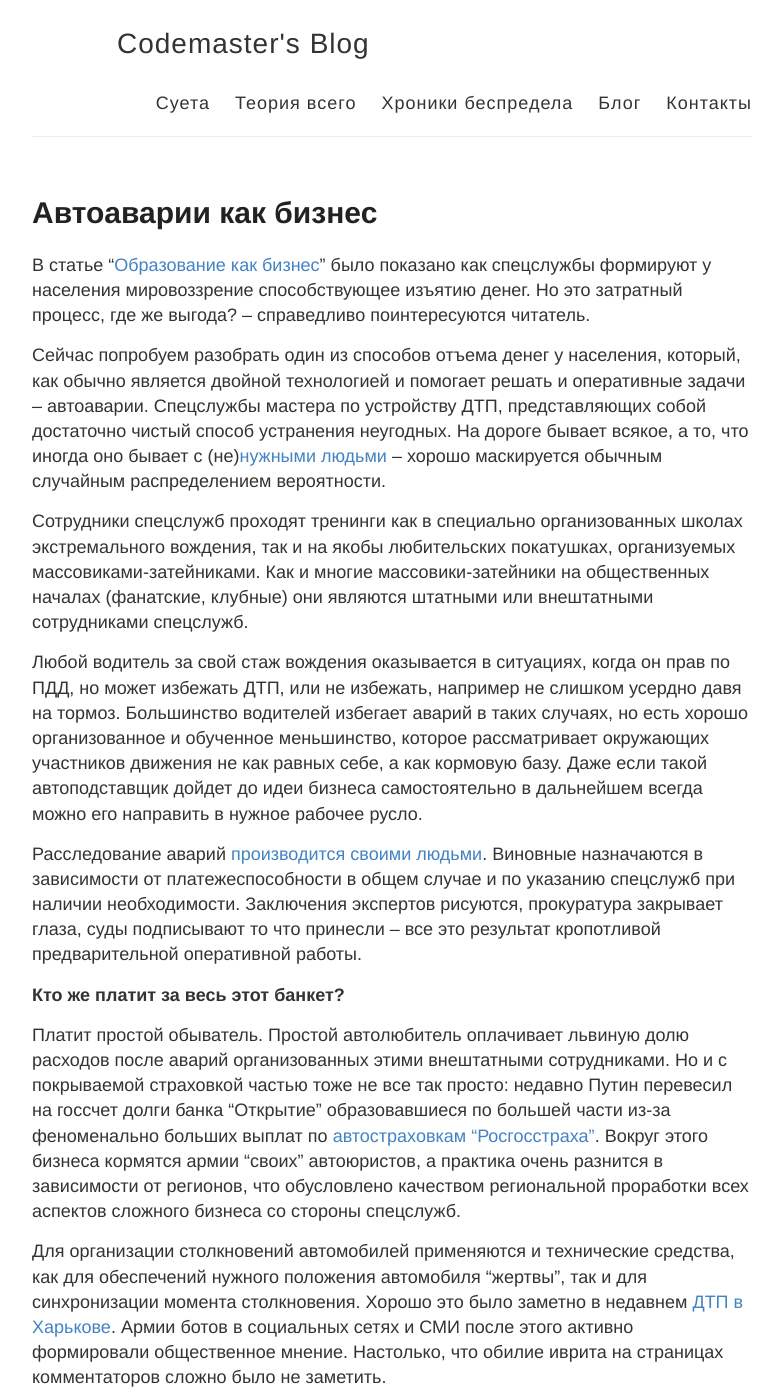
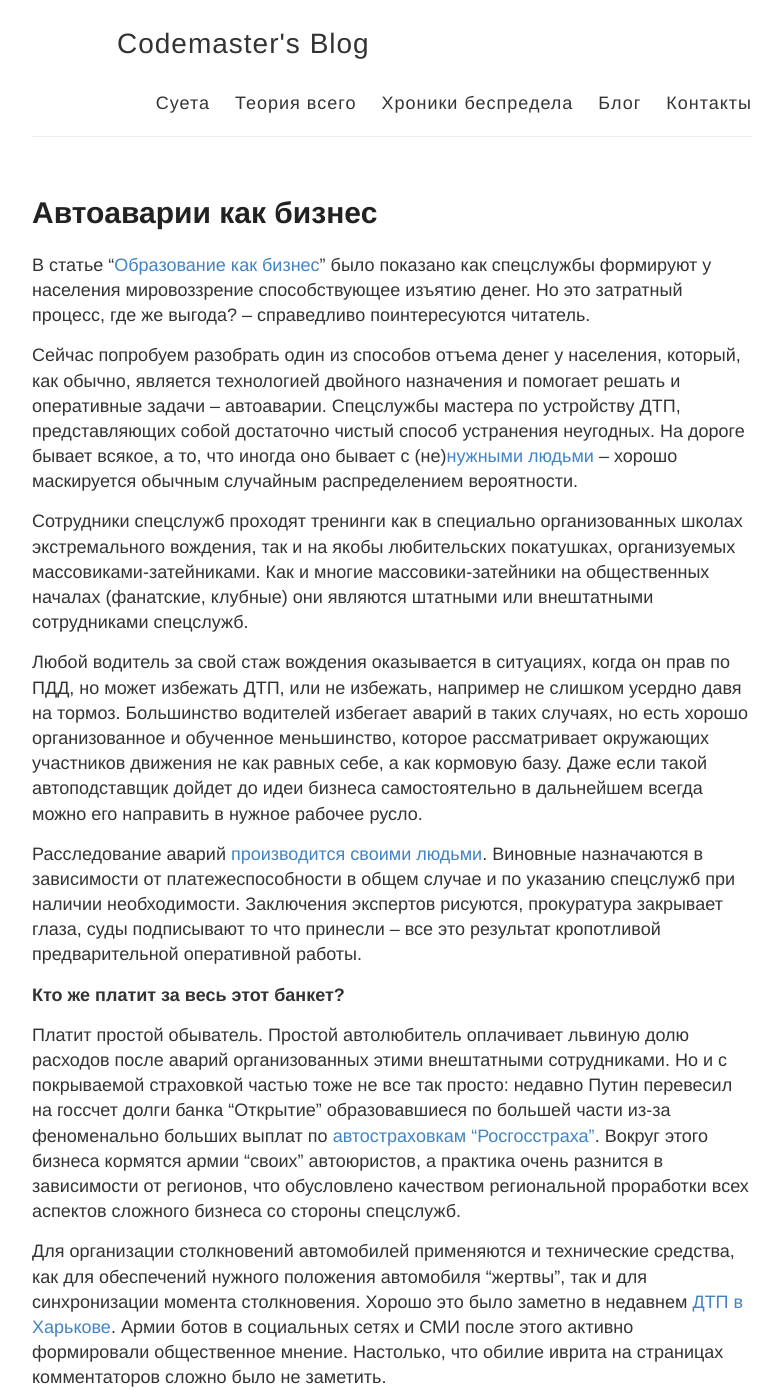
Before and after one commit to decrafts/r, a Jekyll site: the page built from _posts/2018/02/2018-02-02-avarii-kak-business.md, in a window 1280 px wide and 1400 px high. Shown: the whole window, without its empty margins (248-1029 px from the left). Built offline with Jekyll 4.4.1, drawn with Linux system fonts in a browser that asks for light colours; comment, search, counter and statistics services are not loaded; some of the changed text lies outside the part shown.

Commit message:
Update 2018-02-02-avarii-kak-business.md

```diff
--- a/_posts/2018/02/2018-02-02-avarii-kak-business.md
+++ b/_posts/2018/02/2018-02-02-avarii-kak-business.md
@@ -10,7 +10,7 @@
 Но это затратный процесс, где же выгода? – справедливо поинтересуются читатель.
 
 Сейчас попробуем разобрать один из способов отъема денег у населения, который,
-как обычно является двойной технологией и помогает решать и оперативные задачи – автоаварии.
+как обычно, является технологией двойного назначения и помогает решать и оперативные задачи – автоаварии.
 Спецслужбы мастера по устройству ДТП, представляющих собой достаточно чистый
 способ устранения неугодных. На дороге бывает всякое, а то, что иногда оно бывает с
 (не)[нужными людьми](https://tropnikov.com/dtp-vdv.html)
@@ -54,7 +54,7 @@
 
 Большинство начинаний в области автопилотирования автомобилей имеет израильское происхождение.
 Попытки не работать с ними чреваты для автопроизводителей.
-Так [отказ Илона Маска](https://geektimes.ru/post/279028/) работать и израильским стартапом обернулся
+Так [отказ Илона Маска](https://geektimes.ru/post/279028/) работать с израильским стартапом обернулся
 [врзывом его ракеты с израильским же спутником](https://hitech.vesti.ru/article/626934/).
 
 Условия созданные украинскими властями, делающие почти невозможным любое производство в стране,
```
